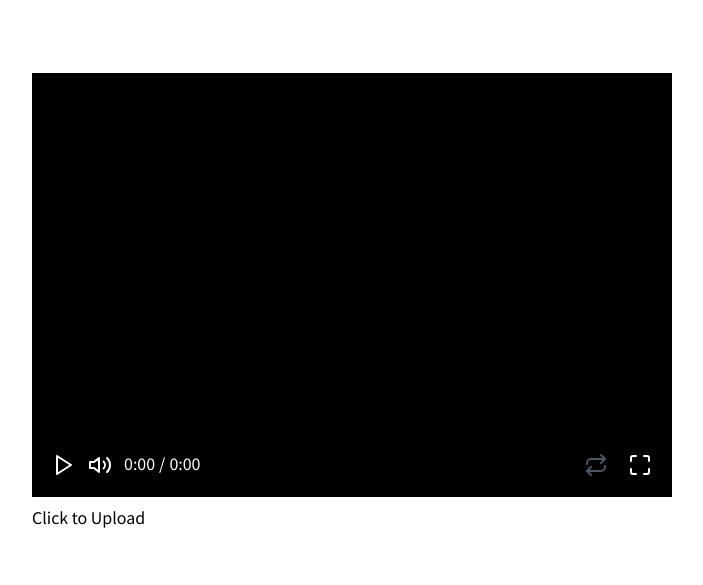
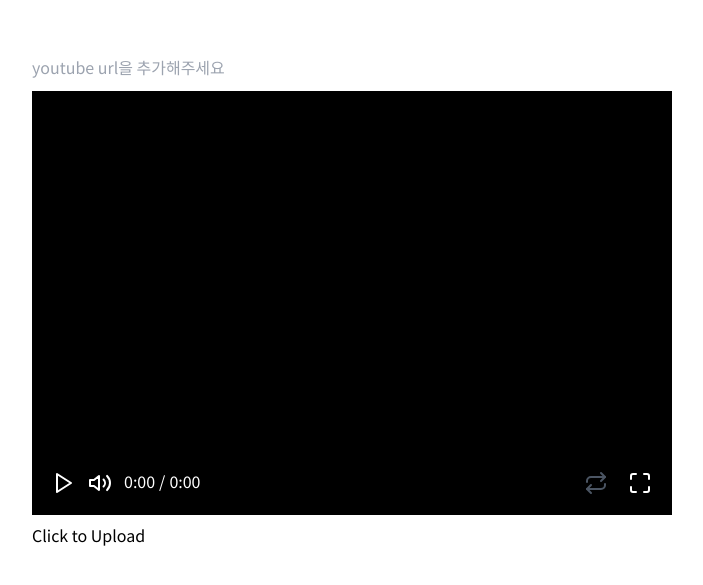
Before and after one commit to sizplay/chart-test, a Next.js app: page /player in a window 1280 px wide. Shown: the part 101-686 px from the top of the page, without its empty margins (288-991 px from the left). Built offline with nearby package versions, Linux system fonts and the light colour scheme.

Commit message:
youtube url 업로드 추가

```diff
--- a/src/pages/player.tsx
+++ b/src/pages/player.tsx
@@ -1,10 +1,13 @@
 import PlayerComponent from '@/components/player';
-import { Button, Upload, UploadProps } from 'antd';
+import { Input, Button, Upload, UploadProps } from 'antd';
 import { useState } from 'react';
 
 const Player: React.FC = () => {
-  const testUrl = 'https://www.youtube.com/shorts/g6Epd6JBkyQ';
   const [url, setUrl] = useState<string>('');
+
+  const handleChange = (e: React.ChangeEvent<HTMLInputElement>) => {
+    setUrl(e.target.value);
+  };
 
   const props: UploadProps = {
     name: 'file',
@@ -16,6 +19,14 @@ const Player: React.FC = () => {
   return (
     <div className="flex h-screen items-center justify-center">
       <div className="h-auto w-1/2">
+        <Input
+          type="text"
+          id="url-input"
+          onChange={handleChange}
+          className="mb-3 w-full"
+          value={url}
+          placeholder="youtube url을 추가해주세요"
+        />
         <PlayerComponent url={url} />
         <div className="mt-3 flex items-center justify-start">
           <Upload {...props}>
```
